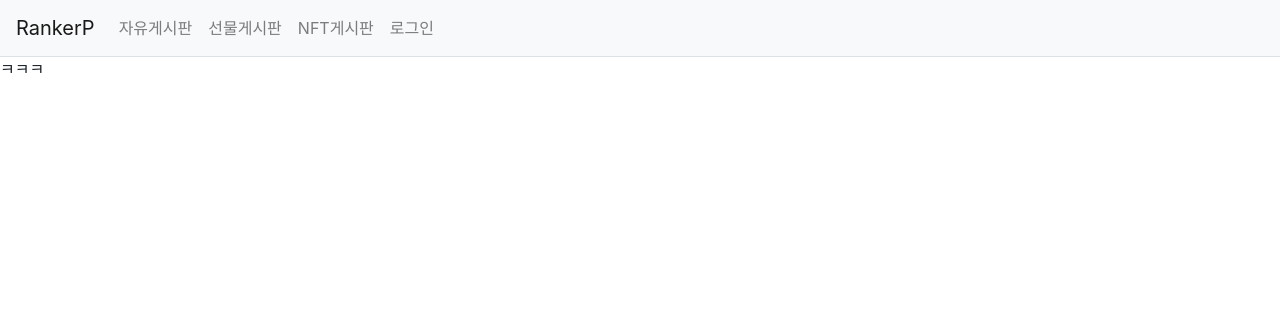
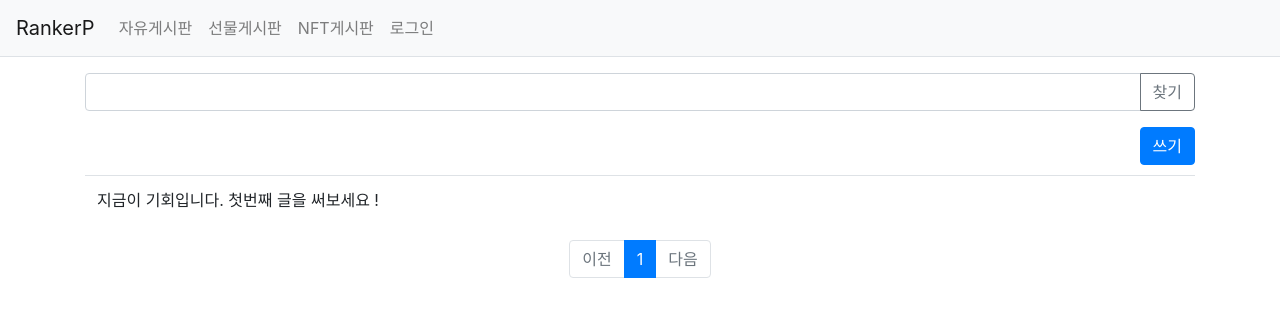
Before and after one commit to lion-donggeon/rankerp, a Django app: page /post/1/ in a window 1280 px wide. Shown: the top 317 px of the page. Run offline with Django 3.2, Linux system fonts and the light colour scheme; data that the repository does not hold is empty; some libraries are stand-ins or nearby versions.

Commit message:
category 글쓰기 추가

```diff
--- a/main/urls.py
+++ b/main/urls.py
@@ -11,7 +11,7 @@
           base_views.detail, name='detail'),
 
     # question_views.py
-    path('question/create/',
+    path('question/create/<str:category>',
          question_views.question_create, name='question_create'),
     path('question/modify/<int:question_id>/',
          question_views.question_modify, name='question_modify'),
--- a/main/views/question_views.py
+++ b/main/views/question_views.py
@@ -10,7 +10,7 @@
 
 
 @login_required(login_url='common:login')
-def question_create(request):
+def question_create(request, category):
     """
     main 질문등록
     """
@@ -18,10 +18,11 @@
         form = QuestionForm(request.POST)
         if form.is_valid():
             question = form.save(commit=False)
+            question.category = category
             question.author = request.user  # author 속성에 로그인 계정 저장
             question.create_date = timezone.now()
             question.save()
-            return redirect('main:index')
+            return redirect('post:list', category=category)
     else:
         form = QuestionForm()
     context = {'form': form}
--- a/post/views.py
+++ b/post/views.py
@@ -1,7 +1,38 @@
-from django.shortcuts import render
+from django.core.paginator import Paginator
+from django.shortcuts import render, get_object_or_404
+
+from main.models import Question
+from django.db.models import Q
+
+from django.utils import timezone
 
 # Create your views here.
 
 def list(request, category):
-    context = {}
-    return render(request, 'post/list.html', context)
+
+    """
+    main 목록 출력
+    """
+    #현재 날짜
+    today = timezone.now()
+
+    # 입력 파라미터
+    page = request.GET.get('page', '1')  # 페이지
+    kw = request.GET.get('kw', '')  # 검색어
+
+    # 조회
+    question_list = Question.objects.filter(category=category).order_by('-create_date')
+    if kw:
+        question_list = question_list.filter(
+            Q(subject__icontains=kw) |  # 제목검색
+            Q(content__icontains=kw) |  # 내용검색
+            Q(author__username__icontains=kw) |  # 질문 글쓴이검색
+            Q(answer__author__username__icontains=kw)  # 답변 글쓴이검색
+        ).distinct()
+
+    # 페이징처리
+    paginator = Paginator(question_list, 10)  # 페이지당 10개씩 보여주기
+    page_obj = paginator.get_page(page)
+
+    context = {'question_list': page_obj, 'page': page, 'kw': kw, 'today': today, 'category': category}
+    return render(request, 'main/question_list.html', context)
--- a/templates/main/question_list.html
+++ b/templates/main/question_list.html
@@ -15,7 +15,7 @@
     </div>
 
     <div class="write">
-        <a href="{% url 'main:question_create' %}" class="btn btn-primary">쓰기</a>
+        <a href="{% url 'main:question_create' category %}" class="btn btn-primary">쓰기</a>
     </div>
     <table class="table">
         <tbody>
@@ -47,7 +47,7 @@
         {% endfor %}
         {% else %}
         <tr>
-            <td colspan="3">질문이 없습니다.</td>
+            <td colspan="3">지금이 기회입니다. 첫번째 글을 써보세요 !</td>
         </tr>
         {% endif %}
         </tbody>
--- a/templates/navbar.html
+++ b/templates/navbar.html
@@ -11,10 +11,10 @@
                 <a class="nav-link" href="{% url 'post:list' category='free' %}">자유게시판</a>
             </li>
             <li>
-                <a class="nav-link" href="{% url 'main:index' %}">선물게시판</a>
+                <a class="nav-link" href="{% url 'post:list' category='main' %}">선물게시판</a>
             </li>
             <li>
-                <a class="nav-link" href="{% url 'main:index' %}">NFT게시판</a>
+                <a class="nav-link" href="{% url 'post:list' category='nft' %}">NFT게시판</a>
             </li>
             <li class="nav-item ">
                 {% if user.is_authenticated %}
```
